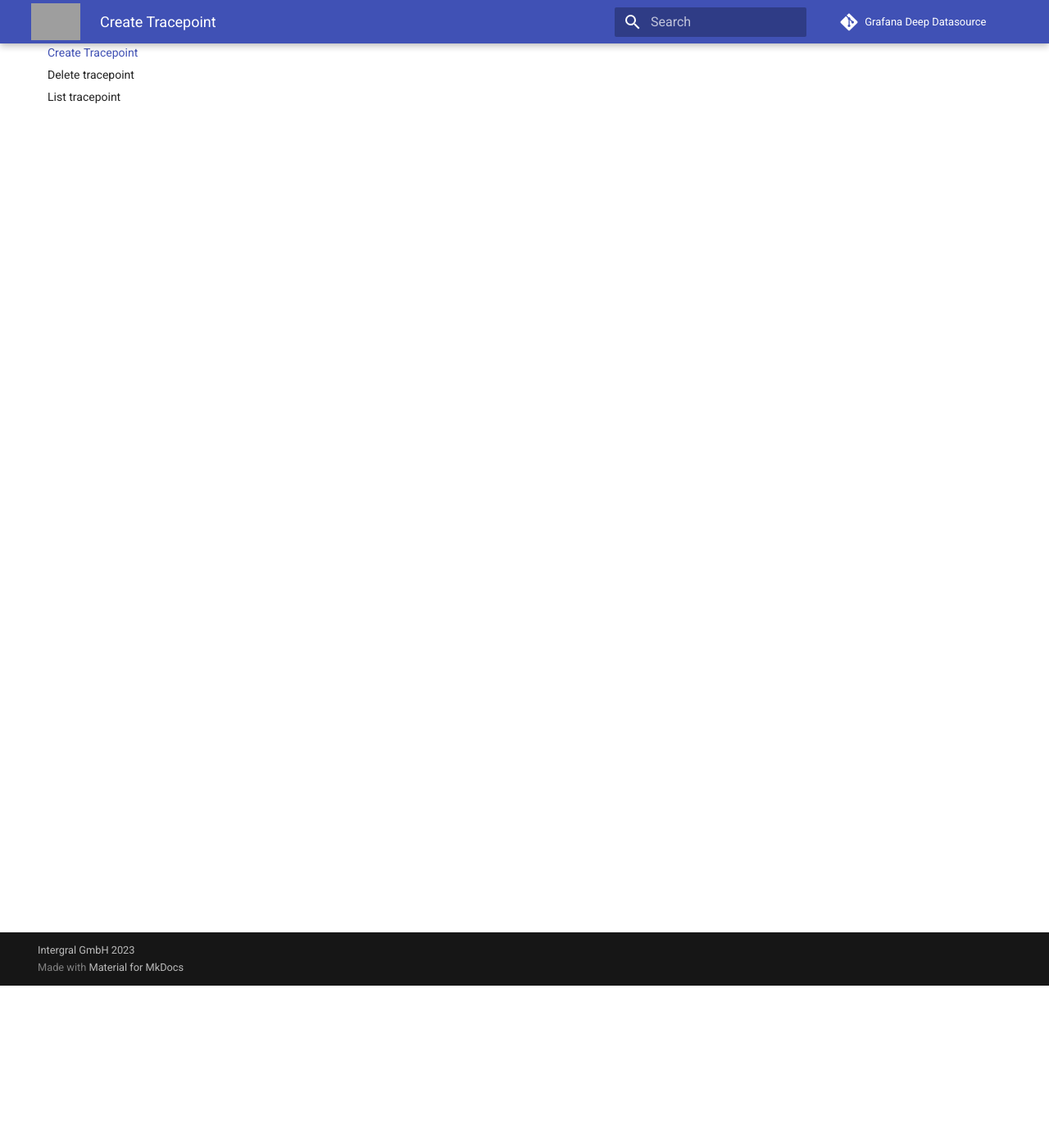
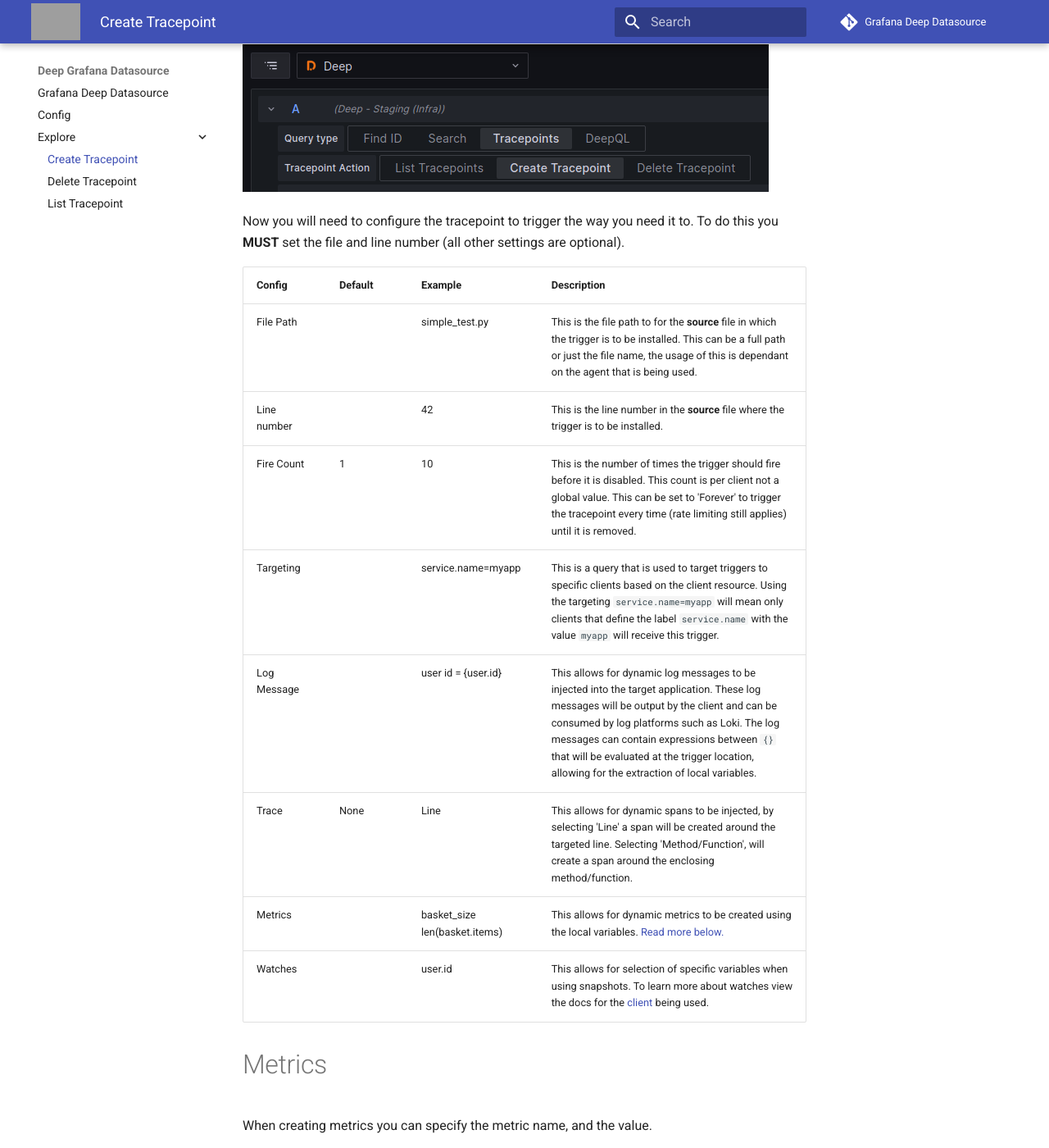
Before and after one commit to intergral/grafana-deep-datasource, an MkDocs documentation site: the page built from docs/docs/explore/create_tracepoint.md, in a window 1280 px wide and 1400 px high, scrolled down 198 px. Shown: the whole window at 82% size. Built offline with MkDocs 1.6.1 and Material for MkDocs 9.7.7, drawn with Linux system fonts in a browser that asks for light colours; comment, search, counter and statistics services are not loaded; some of the changed text lies outside the part shown; grey boxes are pictures that could not be loaded.

Commit message:
chore(docs): add docs for tracepoint options.

```diff
--- a/docker-compose.yaml
+++ b/docker-compose.yaml
@@ -18,4 +18,6 @@ services:
     volumes:
       - ./:/root/dev
       - ./dist:/var/lib/grafana/plugins/intergral-deep-datasource
+      - ~/repo/github/intergral/grafana-deep-panel/dist:/var/lib/grafana/plugins/intergral-deep-panel
+      - ~/repo/github/intergral/grafana-deep-tracepoint-panel/dist:/var/lib/grafana/plugins/grafana-deep-tracepoint-panel
       - ./provisioning:/etc/grafana/provisioning
--- a/docs/docs/explore/create_tracepoint.md
+++ b/docs/docs/explore/create_tracepoint.md
@@ -1 +1,35 @@
 # Create Tracepoint
+
+To create a tracepoint using Explore first select the 'Deep' data source then ensure you select 'Tracepoints -> Create
+Tracepoint' as below
+
+![Create Tracepoint](create_tracepoint.png)
+
+Now you will need to configure the tracepoint to trigger the way you need it to. To do this you **MUST** set the file
+and line number (all other settings are optional).
+
+| Config      | Default | Example                       | Description                                                                                                                                                                                                                                                                                                                               |
+|-------------|---------|-------------------------------|-------------------------------------------------------------------------------------------------------------------------------------------------------------------------------------------------------------------------------------------------------------------------------------------------------------------------------------------|
+| File Path   |         | simple_test.py                | This is the file path to for the **source** file in which the trigger is to be installed. This can be a full path or just the file name, the usage of this is dependant on the agent that is being used.                                                                                                                                  |
+| Line number |         | 42                            | This is the line number in the **source** file where the trigger is to be installed.                                                                                                                                                                                                                                                      |
+| Fire Count  | 1       | 10                            | This is the number of times the trigger should fire before it is disabled. This count is per client not a global value. This can be set to 'Forever' to trigger the tracepoint every time (rate limiting still applies) until it is removed.                                                                                              |
+| Targeting   |         | service.name=myapp            | This is a query that is used to target triggers to specific clients based on the client resource. Using the targeting `service.name=myapp` will mean only clients that define the label `service.name` with the value `myapp` will receive this trigger.                                                                                  |
+| Log Message |         | user id = {user.id}           | This allows for dynamic log messages to be injected into the target application. These log messages will be output by the client and can be consumed by log platforms such as Loki. The log messages can contain expressions between `{}` that will be evaluated at the trigger location, allowing for the extraction of local variables. |
+| Trace       | None    | Line                          | This allows for dynamic spans to be injected, by selecting 'Line' a span will be created around the targeted line. Selecting 'Method/Function', will create a span around the enclosing method/function.                                                                                                                                  |
+| Metrics     |         | basket_size len(basket.items) | This allows for dynamic metrics to be created using the local variables. [Read more below.](#metrics)                                                                                                                                                                                                                                     |
+| Watches     |         | user.id                       | This allows for selection of specific variables when using snapshots. To learn more about watches view the docs for the [client](https://intergral.github.io/deep/#client) being used.                                                                                                                                                    |
+
+# Metrics
+
+When creating metrics you can specify the metric name, and the value.
+
+- The name should be a compatible metric lowercase and with underscores(_).
+    - The metric name will be prefixed with 'deep_' to ensure we do not affect existing metrics. Meaning if the metric
+      name given is 'basket_size' then the metric generated will be 'deep_basket_size'.
+- The value can be:
+    - A value: a fixed numeric value
+    - An expression: an expression that used local variables to extract a numeric value.
+
+When defining metrics it is important that the expression used is valid and results in a numeric value. Any errors while
+processing the metrics will result in no metrics being produced, and nothing appearing in the metric endpoint. Any
+errors can be seen in the client logs, if enabled.
```
Also changed, not shown: docs/docs/explore/delete_tracepoint.md (+9 -0 lines), docs/docs/explore/list_tracepoint.md (+7 -0 lines), docs/docs/explore/create_tracepoint.png (added), docs/docs/explore/delete_tracepoint.png (added), docs/docs/explore/list_tracepoint.png (added).
